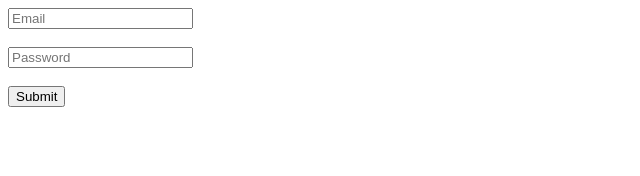
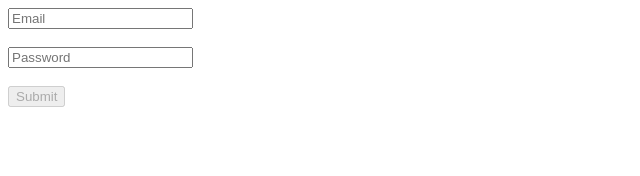
Before and after one commit to TruongNguyen1203/Learn-Angular-4-KP, an Angular app: page / in a window 1280 px wide. Shown: the top 176 px of the page, without its empty margins (0-640 px from the left). Built offline with nearby package versions, Linux system fonts and the light colour scheme.

Commit message:
Bai 45 : Validate template form

```diff
--- a/src/app/sign-in/sign-in.component.html
+++ b/src/app/sign-in/sign-in.component.html
@@ -1,7 +1,8 @@
 <form (submit)="onSubmit(formSignIn)" #formSignIn="ngForm">
-  <input placeholder="Email" [(ngModel)]="email" name="email"/>
+  <input placeholder="Email" [(ngModel)]="email" name="email" required/>
+  <p *ngIf="formSignIn.controls.email?.error?.required">Email is required</p>
   <br /><br />
   <input placeholder="Password" type="password" [(ngModel)]="password" name="password"/>
   <br /><br />
-  <button >Submit</button>
+  <button [disabled]="formSignIn.invalid" >Submit</button>
 </form>
--- a/src/app/sign-in/sign-in.component.ts
+++ b/src/app/sign-in/sign-in.component.ts
@@ -6,6 +6,8 @@ import { Component, OnInit } from '@angular/core';
   styleUrls: ['./sign-in.component.css']
 })
 export class SignInComponent implements OnInit {
+  email ='';
+  password = '';
 
 
   constructor() { }
@@ -13,6 +15,7 @@ export class SignInComponent implements OnInit {
   ngOnInit(): void {
   }
 
+
   onSubmit(formSignIn:any){
     console.log(formSignIn.value);
   }
```
